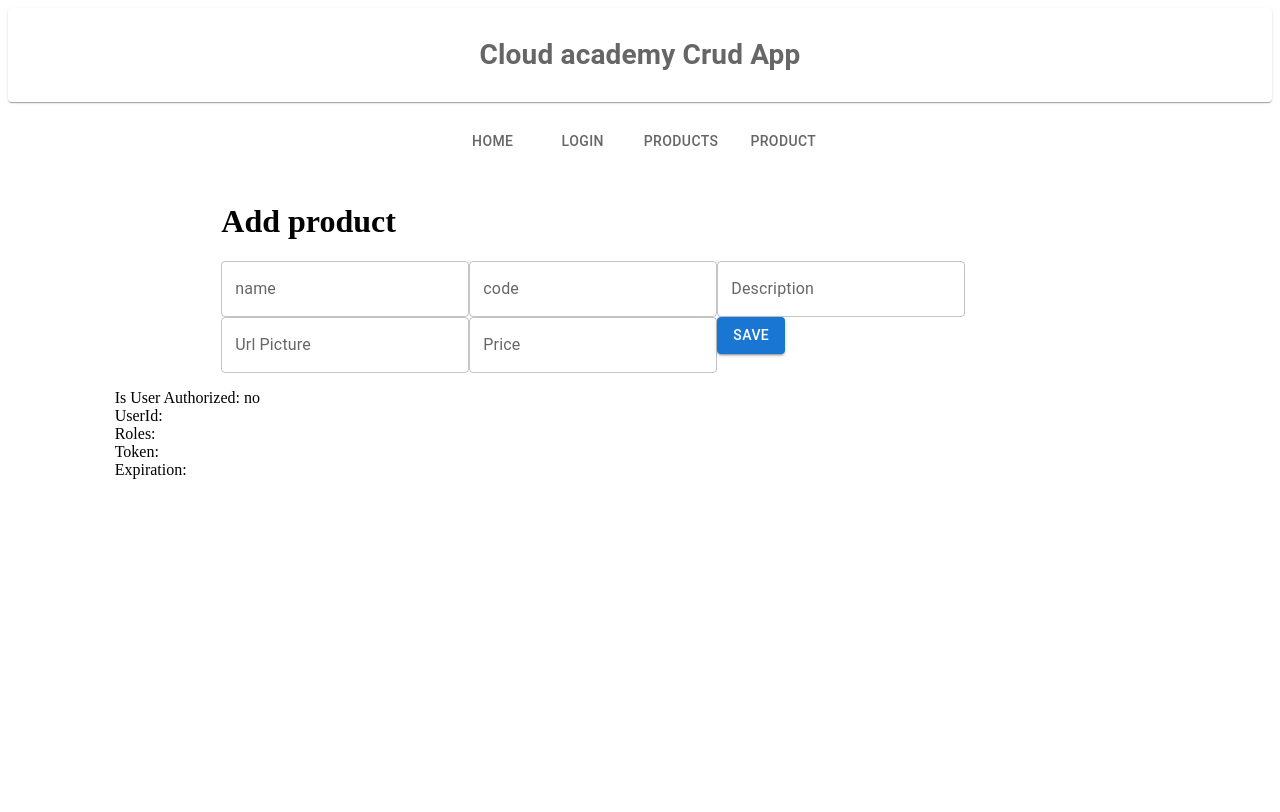
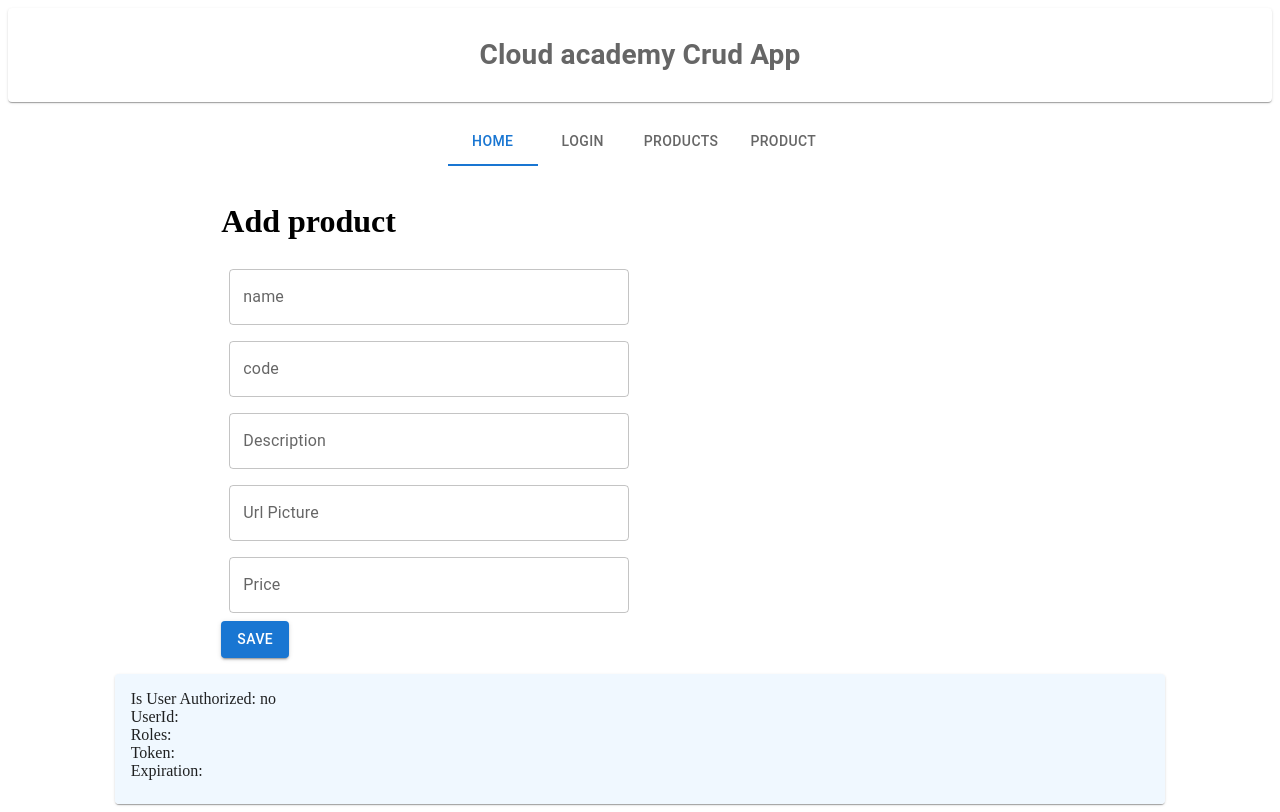
Before and after one commit to MichalakTomasz/app-crud-front-next-js, a Next.js app: page /addproduct in a window 1280 px wide. Built offline with nearby package versions, Linux system fonts and the light colour scheme; no server answers.

Commit message:
- poprawka routingu - modyfikacje formularzy

```diff
--- a/app/addproduct/page.jsx
+++ b/app/addproduct/page.jsx
@@ -2,9 +2,10 @@
 
 import { addProduct } from "@services/controllerService";
 import { useFormik } from 'formik';
-import { Button, TextField } from "@mui/material";
+import { Button, TextField, Box } from "@mui/material";
 import { baseUrl } from "@services/commonConsts";
 import { useState } from "react";
+import '../../styles/globals.css';
 
 const Page = () => {
   const [addProductResult, setAddProductResult] = useState(undefined);
@@ -38,7 +39,10 @@ const Page = () => {
   return (
     <>
       <h1>Add product</h1>
-          <form onSubmit={formik.handleSubmit}>
+      <Box
+      component='form'
+      sx={{ '& .MuiTextField-root': { m: 1,  width: '50ch'}, width:400}}
+      onSubmit={formik.handleSubmit}>
               <TextField
                 label='name'
                 name='name'
@@ -70,7 +74,8 @@ const Page = () => {
                 onChange={formik.handleChange}
               />
             <Button variant="contained" type="submit">Save</Button>
-          </form>
+          </Box>
+
           <div hidden={addProductResult == undefined || addProductResult == false}>Product added successfull</div>
           <div hidden={addProductResult == undefined || addProductResult == true}>Add product error</div>
     </>
--- a/app/layout.jsx
+++ b/app/layout.jsx
@@ -4,9 +4,8 @@ import "@styles/globals.css";
 import AuthProvider from "../components/AuthProvider";
 import UserData from "../components/UserData";
 import Nav from "../components/nav";
-
 import { styled } from "@mui/material/styles";
-import { Grid2, Box } from "@mui/material";
+import { Grid2 } from "@mui/material";
 import Paper from "@mui/material/Paper";
 
 const Item = styled(Paper)(({ theme }) => ({
--- a/components/Nav.jsx
+++ b/components/Nav.jsx
@@ -1,7 +1,7 @@
 "use client";
 
-import { Tabs, Tab } from "@mui/material";
-import { useContext, useEffect, useState } from "react";
+import { Tabs, Tab } from '@mui/material';
+import { useContext, useEffect, useState } from 'react';
 import { AuthContext } from "./AuthProvider";
 
 const Nav = () => {
@@ -12,33 +12,31 @@ const Nav = () => {
     setRoles(authContext?.roles);
   }, [authContext?.token]);
 
-  const hasPermission = roles?.includes("Admin");
-
   const routes = [
     {
       name: "Home",
       path: "",
-      index: 0,
+      index: 0
     },
     {
       name: "LogIn",
       path: "login",
-      index: 1,
+      index: 1
     },
     {
       name: "Products",
       path: "products",
-      index: 2,
+      index: 2
     },
     {
       name: "Product",
       path: "product",
-      index: 3,
+      index: 3
     },
     {
       name: "Add Product",
       path: "addproduct",
-      index: 4,
+      index: 4
     },
     {
       name: "Delete Product",
@@ -48,30 +46,34 @@ const Nav = () => {
     {
       name: "Register Account",
       path: "registeraccount",
-      index: 6,
+      index: 6
     },
     {
       name: "Delete Account",
       path: "deleteaccount",
-      index: 7,
-    },
+      index: 7
+    }
   ];
 
-  const mappedRoutes = routes.map((route) => (
-    <Tab
-      label={route.name}
-      href={"/" + route.path}
-      value={"/" + route.path}
-      key={route.index}
-    />
-  ));
+  const hasPermission = roles?.includes("Admin");
+  const currentPath = window.location.pathname ?? "/";
+  const availableRoutes = hasPermission ? routes : routes?.slice(0, 4);
+  const validCurrentPath = availableRoutes?.some(route => "/" + route.path == currentPath) ? currentPath : "/";
 
-  const currentPath = window.location.pathname ?? "/";
-  return (
-    <Tabs value={currentPath} centered>
-      {hasPermission ? mappedRoutes : mappedRoutes.slice(0, 4)}
+  const mappedRoutes = (
+    <Tabs value={validCurrentPath} centered>
+      {availableRoutes?.map(route => (
+        <Tab
+          label={route.name}
+          href={"/" + route.path}
+          value={"/" + route.path}
+          key={route.index}
+        />
+      ))}
     </Tabs>
   );
+
+  return mappedRoutes;
 };
 
 export default Nav;
--- /dev/null
+++ b/components/UserData.css
@@ -0,0 +1,6 @@
+.wrapText{
+    word-wrap: break-word;
+    overflow-Wrap: break-word;
+    background-color: aliceblue;
+
+}
--- a/components/UserData.jsx
+++ b/components/UserData.jsx
@@ -2,6 +2,8 @@
 
 import { useContext, useEffect, useState } from "react";
 import { AuthContext } from "./AuthProvider";
+import "./UserData.css";
+import { Card, CardContent } from "@mui/material";
 
 const UserData = () => {
   const authContext = useContext(AuthContext);
@@ -20,13 +22,15 @@ const UserData = () => {
   }, [authContext?.token]);
 
   return (
-    <>
-      <div>Is User Authorized: {isAuthorized ? "yes" : "no"}</div>
-      <div>UserId: {userId}</div>
-      <div>Roles: {roles}</div>
-      <div>Token: {token}</div>
-      <div>Expiration: {expiration}</div>
-    </>
+    <Card className="margin">
+      <CardContent className="wrapText">
+        <div>Is User Authorized: {isAuthorized ? "yes" : "no"}</div>
+        <div>UserId: {userId}</div>
+        <div>Roles: {roles}</div>
+        <div>Token: {token}</div>
+        <div>Expiration: {expiration}</div>
+      </CardContent>
+    </Card>
   );
 };
 
--- a/package.json
+++ b/package.json
@@ -13,6 +13,7 @@
     "@emotion/react": "^11.14.0",
     "@emotion/styled": "^11.14.0",
     "@mui/material": "^6.2.0",
+    "@mui/material-nextjs": "^6.3.0",
     "formik": "^2.4.6",
     "next": "15.0.3",
     "react": "18.0.0",
```
Also changed, not shown: app/login/page.jsx (+6 -3 lines), app/page.jsx (+5 -5 lines), services/routes.js (added, +44 -0 lines), 1 other file (tests, documents, lock files or other folders). Lines whose indentation alone changed are shown as unchanged.
